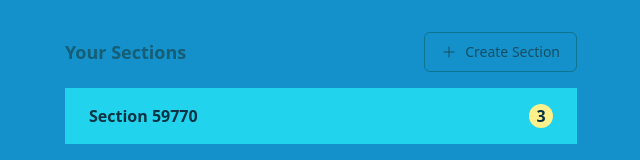
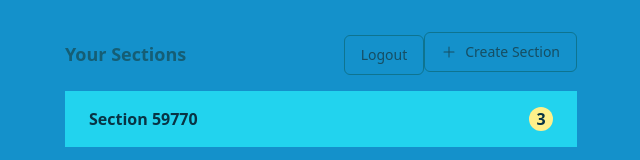
Before and after one commit to kylepet/CS-320-Manager-App-Frontend, a Next.js app: page /dashboard in a window 1280 px wide. Shown: the top 160 px of the page, without its empty margins (319-959 px from the left). Built offline with nearby package versions, Linux system fonts and the light colour scheme; no server answers.

Commit message:
add logout button to instructor dashboard

```diff
--- a/src/pages/dashboard.tsx
+++ b/src/pages/dashboard.tsx
@@ -22,6 +22,7 @@ import { Check, Trash } from 'lucide-react'
 import { useQuery } from 'react-query'
 import { getProfile } from '../../services/apiLogin'
 import { sectionDetails, managerPool} from '../../services/apiSection'
+import Logout from '@/components/logout'
 
 export default function Dashboard() {
     const profile = useQuery({ queryKey: ["student-details"], queryFn: getProfile });
@@ -40,6 +41,8 @@ export default function Dashboard() {
             <div className="max-w-lg mx-auto space-y-2">
                 <div className="mb-4 flex justify-between items-center">
                     <span className="text-lg font-semibold text-cyan-800">Your Sections</span>
+                    <div>
+                        <Logout />
                         <AlertDialog>
                         <AlertDialogTrigger asChild>
                                 <Button variant="outline">
@@ -67,6 +70,7 @@ export default function Dashboard() {
                                 </AlertDialogFooter>
                             </AlertDialogContent>
                         </AlertDialog>
+                    </div>
                 </div>
 
                 <Collapsible>
```
Lines whose indentation alone changed are shown as unchanged.
